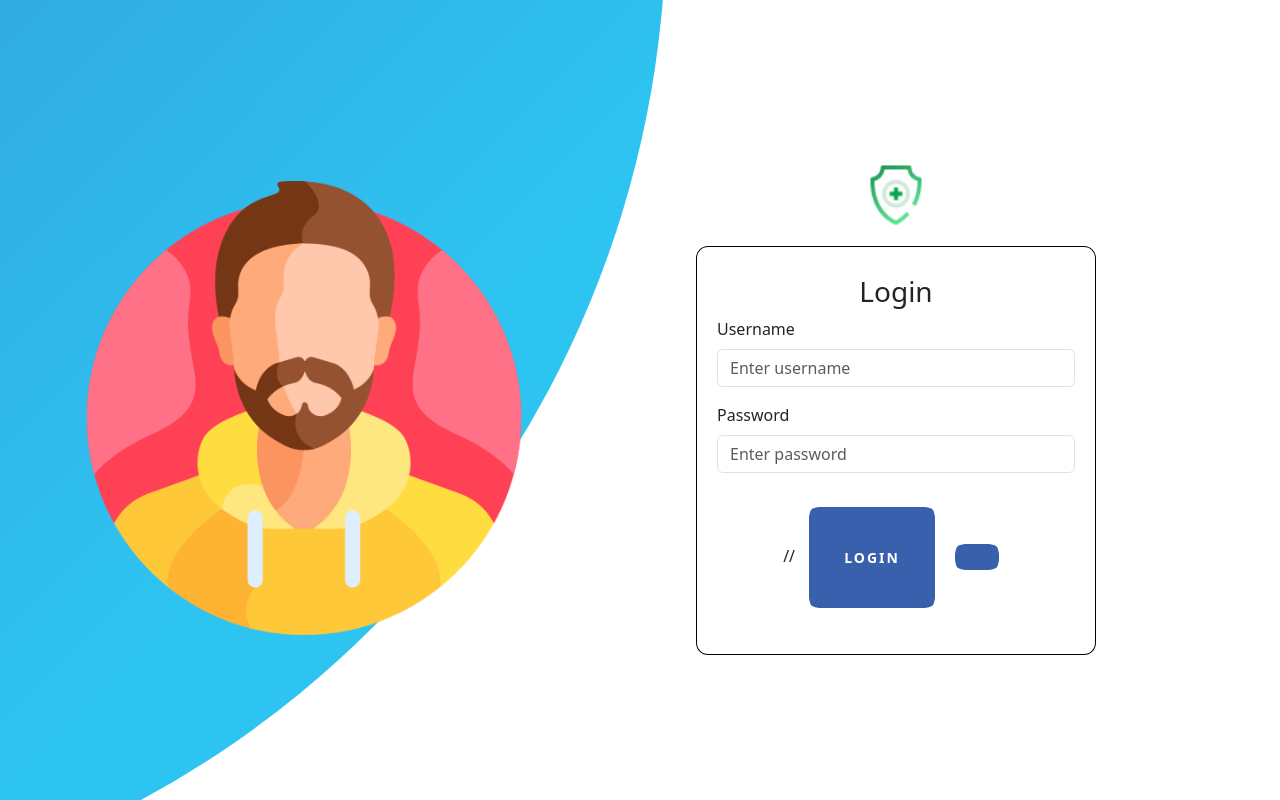
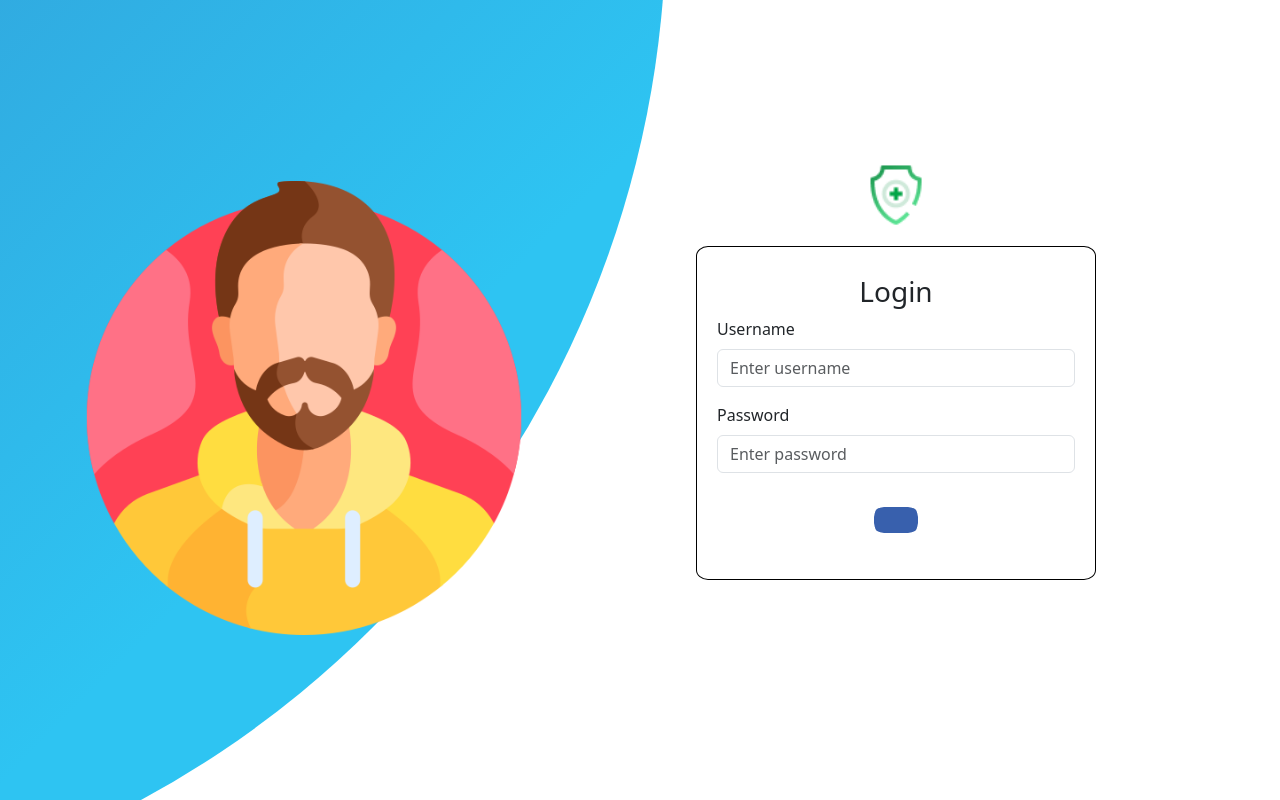
Before and after one commit to SamadhanBhutekar/Hospital_Management, a React (Create React App) app: page /login in a window 1280 px wide. Built offline with nearby package versions, Linux system fonts and the light colour scheme.

Commit message:
Update login.js

```diff
--- a/src/components/login.js
+++ b/src/components/login.js
@@ -70,11 +70,7 @@ const Login = () =>
                 <div className="mb-3 row mt-4">
                   <div className="col-12 loginbtn">
                     <center>
-                      // <button type="submit" className="btn btn-1 hover-filled-slide-down" disabled={loading}>
-                      //   {loading ? <span>Loading...</span> : <span>Login</span>}
-                      // </button>
-                  <button type="submit" className="btn btn-1 hover-filled-slide-down">Login</button>
-
+                      <button type="submit" className="btn btn-1 hover-filled-slide-down">Login</button>
                     </center>
                   </div>
                 </div>
```
